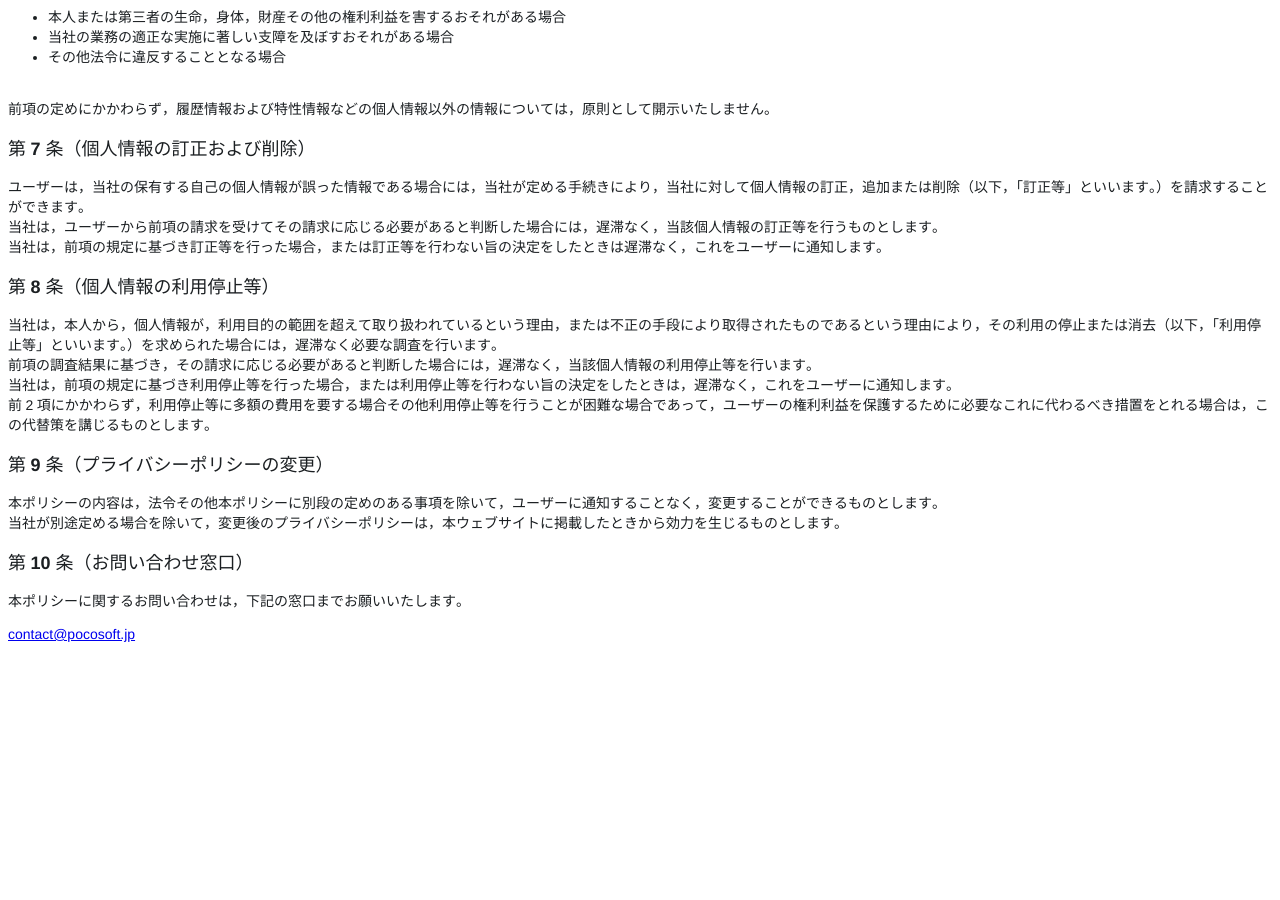
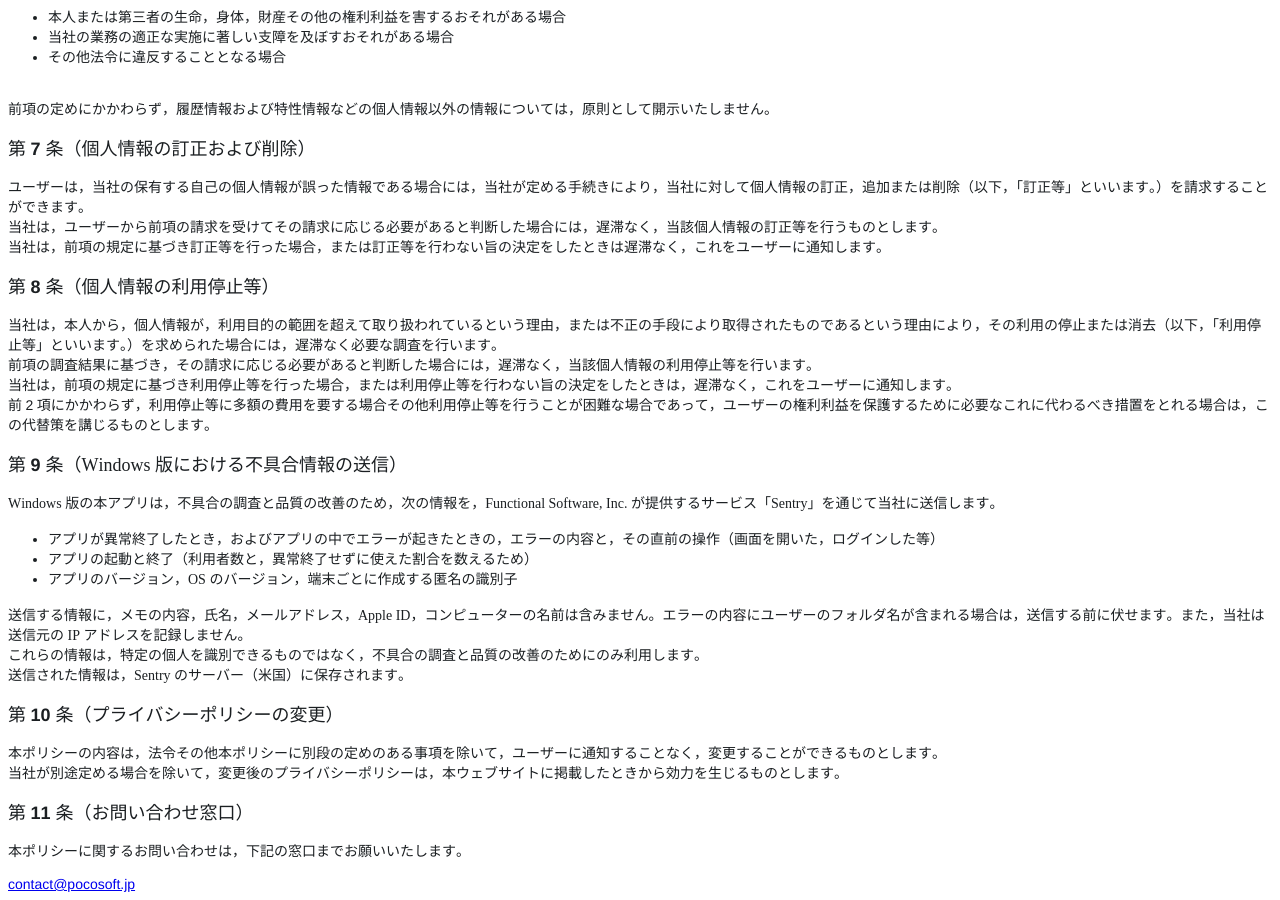
Before and after one commit to pocosoft/pocosoft.github.io, a Jekyll site: the page pocomemo/privacy/ja.html, which Jekyll copies as it is, in a window 1280 px wide and 900 px high, scrolled down 1220 px. Built offline with Jekyll 4.4.1, drawn with Linux system fonts in a browser that asks for light colours; before the commit the page ends 1870 px from its top, so only the background shows below that.

Commit message:
PocoMemo のプライバシーポリシーに、Windows 版が Sentry に送る情報を書く (#39)
Windows 版 PocoMemo は、異常終了とエラー、起動と終了を Sentry に送るようになる
（pocosoft-inc/PocoMemoWindows#70）。送る情報、送らない情報、保存先（米国）を
第 9 条として足し、後ろの条の番号を 1 つずつ繰り下げる。

Co-authored-by: Claude Opus 5.5 <noreply@anthropic.com>

```diff
--- a/pocomemo/privacy/ja.html
+++ b/pocomemo/privacy/ja.html
@@ -347,6 +347,41 @@
         <span class="s3">
             <b>9</b>
         </span>
+        <span class="s1">条（Windows 版における不具合情報の送信）</span>
+    </p>
+    <p class="p2">
+        <span class="s1">Windows 版の本アプリは，不具合の調査と品質の改善のため，次の情報を，Functional Software, Inc. が提供するサービス「Sentry」を通じて当社に送信します。</span>
+    </p>
+    <ul class="ul1">
+        <li class="li4">
+            <span class="s4"></span>
+            <span class="s5">アプリが異常終了したとき，およびアプリの中でエラーが起きたときの，エラーの内容と，その直前の操作（画面を開いた，ログインした等）</span>
+        </li>
+        <li class="li4">
+            <span class="s4"></span>
+            <span class="s5">アプリの起動と終了（利用者数と，異常終了せずに使えた割合を数えるため）</span>
+        </li>
+        <li class="li4">
+            <span class="s4"></span>
+            <span class="s5">アプリのバージョン，OS のバージョン，端末ごとに作成する匿名の識別子</span>
+        </li>
+    </ul>
+    <p class="p7">
+        <span class="s5">送信する情報に，メモの内容，氏名，メールアドレス，Apple ID，コンピューターの名前は含みません。エラーの内容にユーザーのフォルダ名が含まれる場合は，送信する前に伏せます。また，当社は送信元の IP アドレスを記録しません。</span>
+        <span class="s2">
+            <br>
+        </span>
+        <span class="s5">これらの情報は，特定の個人を識別できるものではなく，不具合の調査と品質の改善のためにのみ利用します。</span>
+        <span class="s2">
+            <br>
+        </span>
+        <span class="s5">送信された情報は，Sentry のサーバー（米国）に保存されます。</span>
+    </p>
+    <p class="p3">
+        <span class="s1">第</span>
+        <span class="s3">
+            <b>10</b>
+        </span>
         <span class="s1">条（プライバシーポリシーの変更）</span>
     </p>
     <p class="p7">
@@ -359,7 +394,7 @@
     <p class="p3">
         <span class="s1">第</span>
         <span class="s3">
-            <b>10</b>
+            <b>11</b>
         </span>
         <span class="s1">条（お問い合わせ窓口）</span>
     </p>
```
